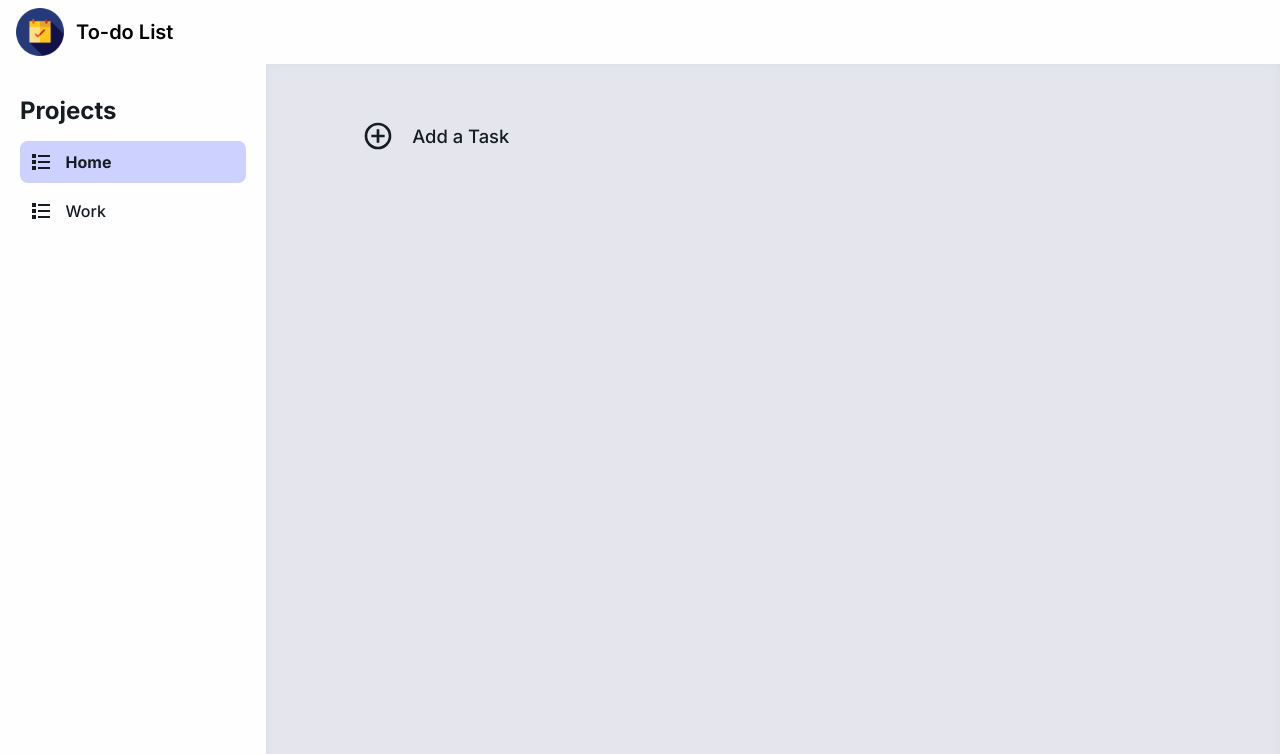
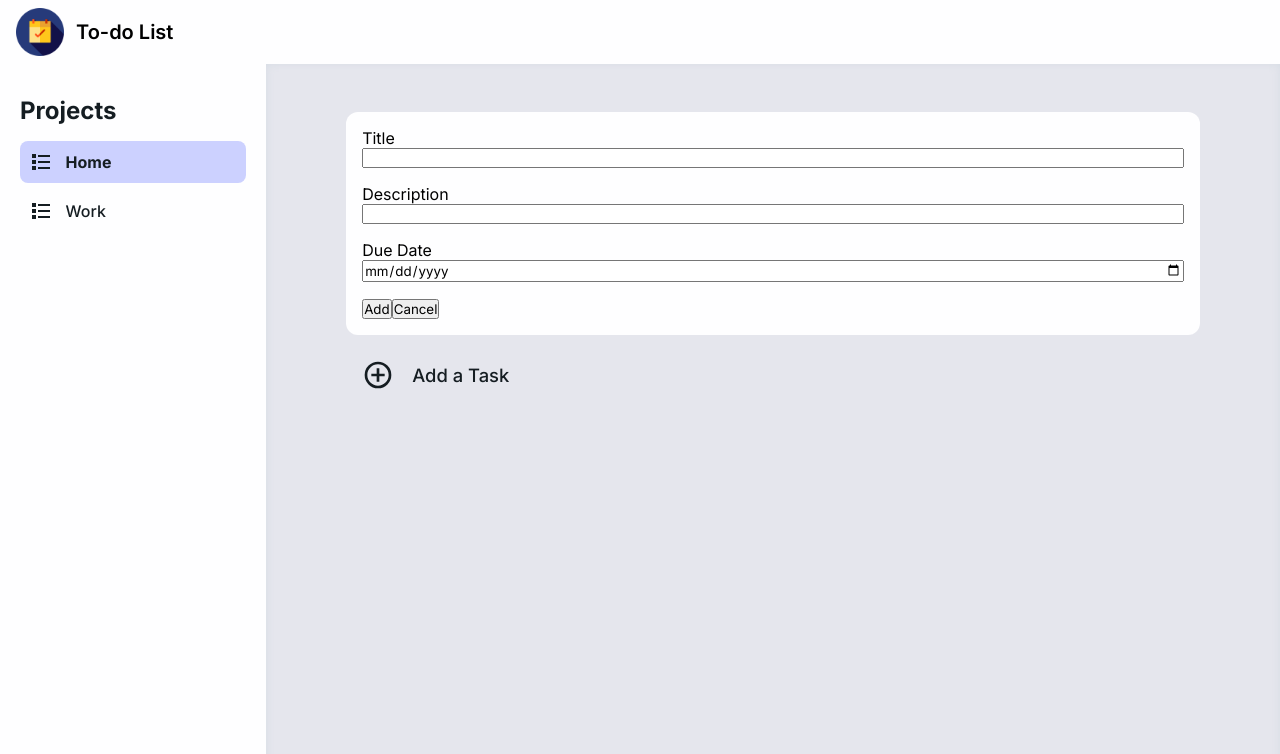
Before and after one commit to Luzefiru/odin-todo-list, a website built with webpack: page dist/index.html in a window 1280 px wide. Shown: the top 754 px of the page. Built offline with nearby package versions, Linux system fonts and the light colour scheme.

Commit message:
feat: finalize form semantics

```diff
--- a/src/index.js
+++ b/src/index.js
@@ -1,4 +1,9 @@
 import { Todo, createProject } from './model';
+
+// const addTaskBtn = document.querySelector('.add-task-btn');
+// addTaskBtn.addEventListener('click', () => {
+
+// })
 
 const eatFood = Todo.createTodoItem('Eat Food', 'eat food in the diner', 5, 'please do it');
 const sleep = Todo.createTodoItem('Sleep', 'sleepy time', 1, 'weeee');
--- a/src/model.js
+++ b/src/model.js
@@ -3,13 +3,12 @@ const projectList = [];
 const Todo = (function () {
   // a unique identifier is generated every time a todo item is made
   let id = 0;
-  const createTodoItem = function (title, description, dueDate, notes) {
+  const createTodoItem = function (title, description, dueDate) {
     return {
       id: id++,
       title,
       description,
       dueDate,
-      notes,
     };
   };
   return { createTodoItem };
```
Also changed, not shown: dist/index.html, dist/style.css.
